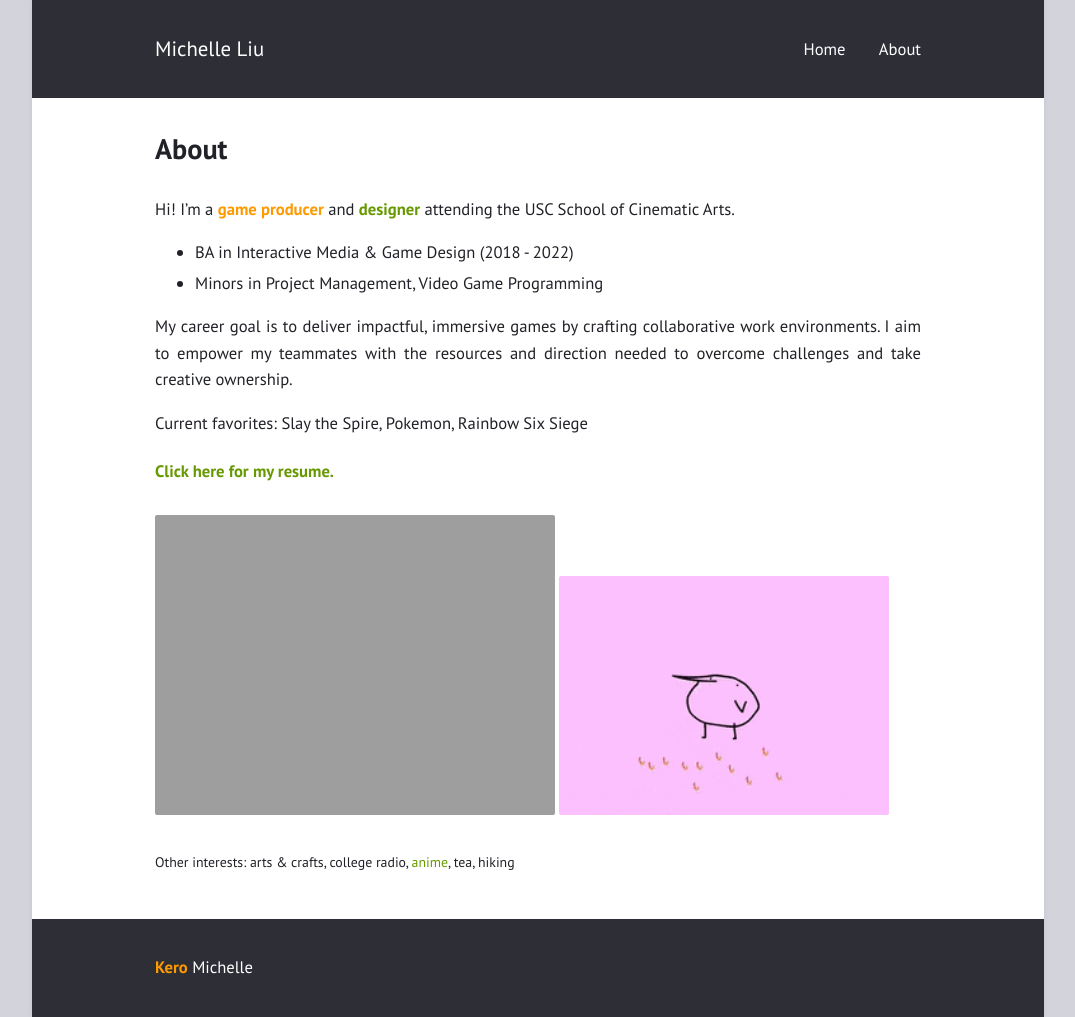
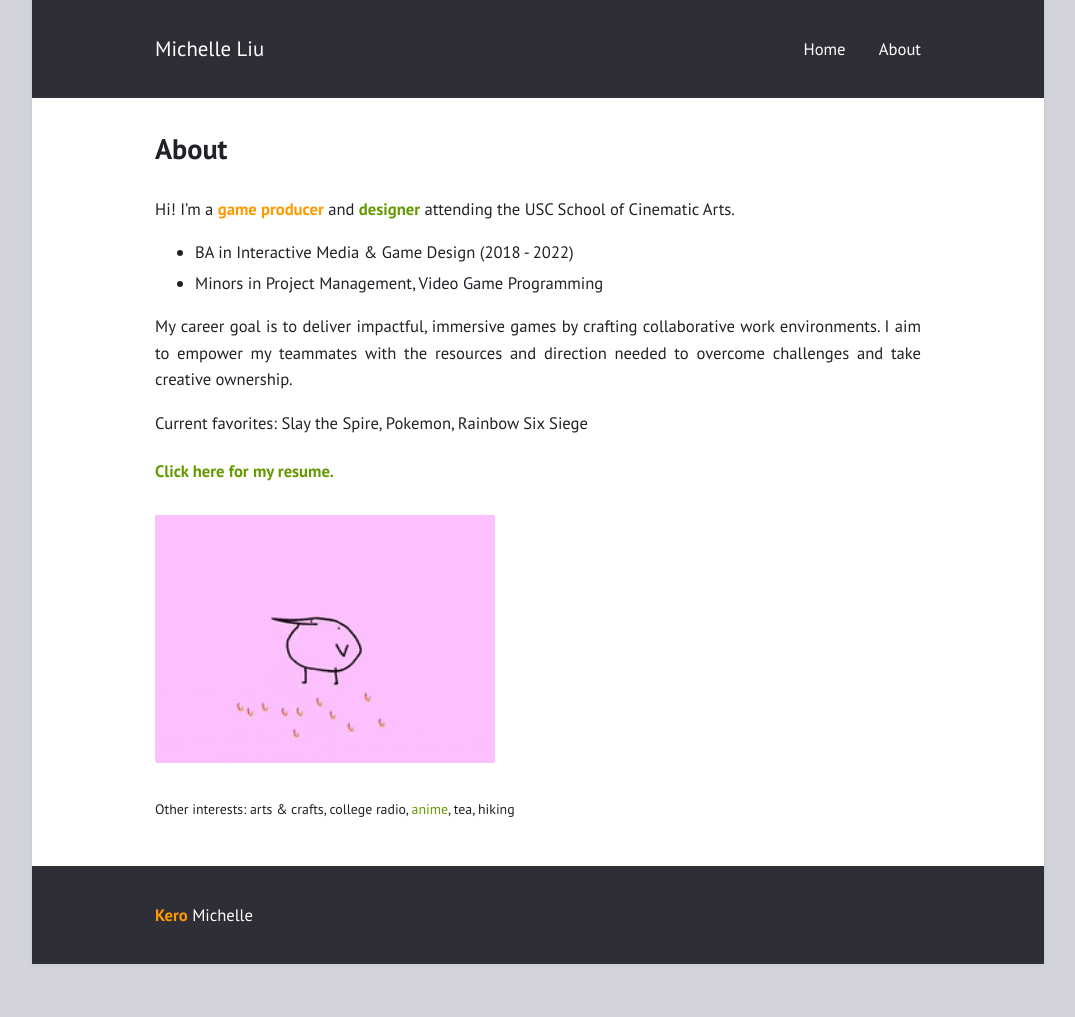
Before and after one commit to KeroMichelle/KeroMichelle.github.io, a Jekyll site: the page built from about.md, in a window 1280 px wide. Shown: the whole page, without its empty margins (102-1177 px from the left). Built offline with Jekyll 4.4.1, drawn with Linux system fonts in a browser that asks for light colours; after the commit the page ends 964 px from its top, so only the background shows below that.

Commit message:
About page update

```diff
--- a/about.md
+++ b/about.md
@@ -15,7 +15,6 @@ Current favorites: Slay the Spire, Pokemon, Rainbow Six Siege
 
 #### [Click here for my resume.](https://www.linkedin.com/in/michelleliu6/){:target="_blank"}
 
-![flamingo gif](/assets/images/kero.gif =330x240)
-<img src="/assets/images/kero.gif" alt="kero" width="330"/>
+<img src="/assets/images/kero.gif" alt="kero" width="340"/>
 
 <small>Other interests: arts & crafts, college radio, [anime](https://anilist.co/user/KeroMichelle/){:target="_blank"}, tea, hiking</small>
```
